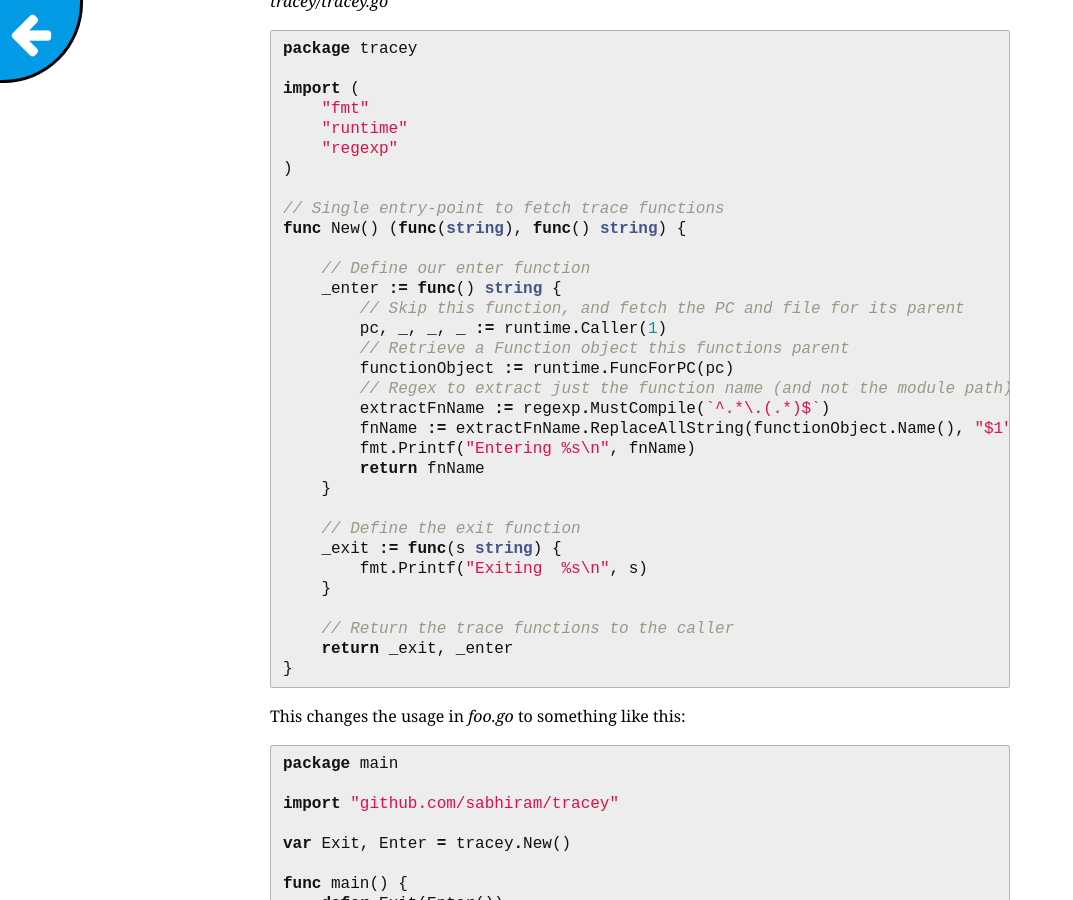
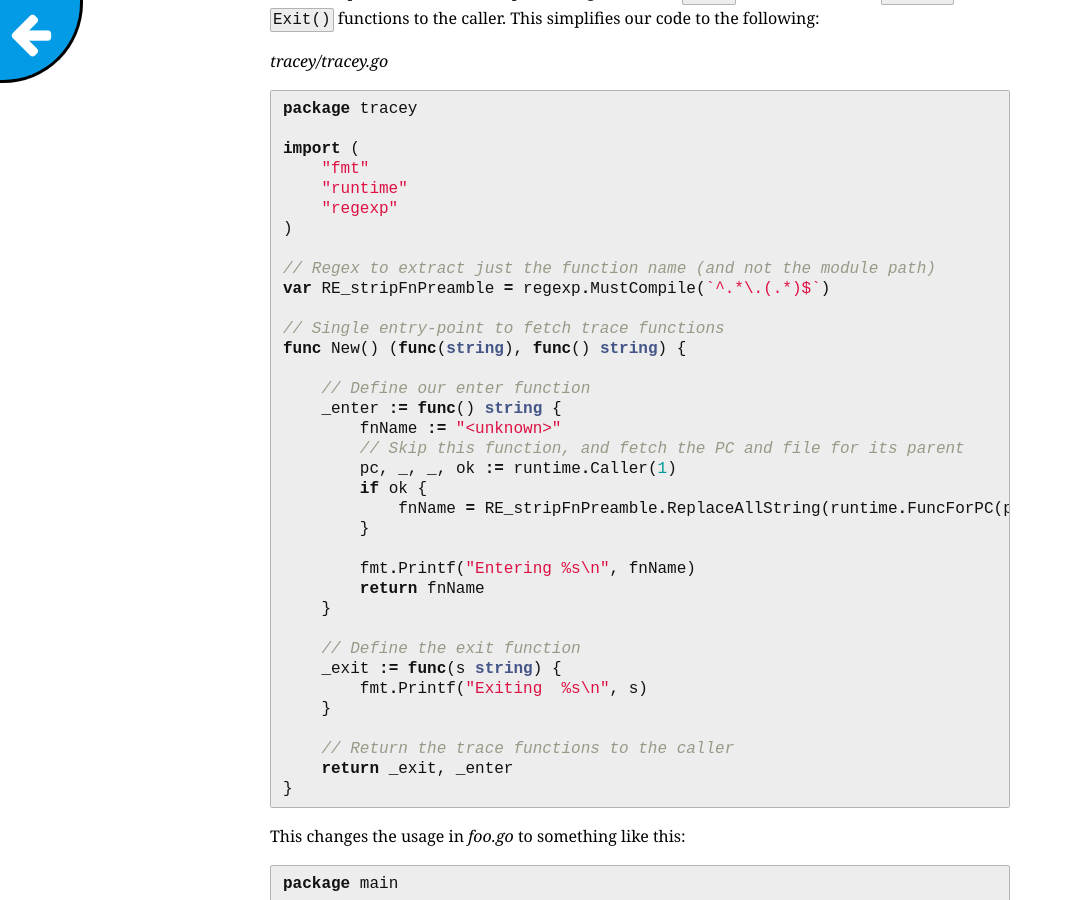
Before and after one commit to sabhiram/sabhiram.github.io, a Jekyll site: the page built from _posts/2015-01-29-golang_trace_fns_part_2.md, in a window 1280 px wide and 900 px high, scrolled down 1806 px. Shown: the whole window, without its empty margins (0-1073 px from the left). Built offline with Jekyll 4.4.1, drawn with Linux system fonts in a browser that asks for light colours; nearby versions of some CDN libraries; comment, search, counter and statistics services are not loaded; some of the changed text lies outside the part shown.

Commit message:
Implement reddit / disquss feedback, ty interwebs

```diff
--- a/_posts/2015-01-29-golang_trace_fns_part_2.md
+++ b/_posts/2015-01-29-golang_trace_fns_part_2.md
@@ -29,14 +29,17 @@ import (
     "regexp"
 )
 
+// Regex to extract just the function name (and not the module path)
+var RE_stripFnPreamble = regexp.MustCompile(`^.*\.(.*)$`)
+
 func Enter() string {
+    fnName := "<unknown>"
     // Skip this function, and fetch the PC and file for its parent
-    pc, _, _, _ := runtime.Caller(1)
-    // Retrieve a Function object this functions parent
-    functionObject := runtime.FuncForPC(pc)
-    // Regex to extract just the function name (and not the module path)
-    extractFnName := regexp.MustCompile(`^.*\.(.*)$`)
-    fnName := extractFnName.ReplaceAllString(functionObject.Name(), "$1")
+    pc, _, _, ok := runtime.Caller(1)
+    if ok {
+        fnName = RE_stripFnPreamble.ReplaceAllString(runtime.FuncForPC(pc).Name(), "$1")
+    }
+
     fmt.Printf("Entering %s\n", fnName)
     return fnName
 }
@@ -82,18 +85,21 @@ import (
     "regexp"
 )
 
+// Regex to extract just the function name (and not the module path)
+var RE_stripFnPreamble = regexp.MustCompile(`^.*\.(.*)$`)
+
 // Single entry-point to fetch trace functions
 func New() (func(string), func() string) {
 
     // Define our enter function
     _enter := func() string {
+        fnName := "<unknown>"
         // Skip this function, and fetch the PC and file for its parent
-        pc, _, _, _ := runtime.Caller(1)
-        // Retrieve a Function object this functions parent
-        functionObject := runtime.FuncForPC(pc)
-        // Regex to extract just the function name (and not the module path)
-        extractFnName := regexp.MustCompile(`^.*\.(.*)$`)
-        fnName := extractFnName.ReplaceAllString(functionObject.Name(), "$1")
+        pc, _, _, ok := runtime.Caller(1)
+        if ok {
+            fnName = RE_stripFnPreamble.ReplaceAllString(runtime.FuncForPC(pc).Name(), "$1")
+        }
+
         fmt.Printf("Entering %s\n", fnName)
         return fnName
     }
@@ -241,12 +247,14 @@ func New(opts *Options) (func(string), func() string) {
     // Define our enter function
     _enter := func() string {
         defer _incrementDepth()
+
+        fnName := "<unknown>"
         // Skip this function, and fetch the PC and file for its parent
-        pc, _, _, _ := runtime.Caller(1)
-        // Retrieve a Function object this functions parent
-        functionObject := runtime.FuncForPC(pc)
-        // Regex to extract just the function name (and not the module path)
-        fnName := RE_stripFnPreamble.ReplaceAllString(functionObject.Name(), "$1")
+        pc, _, _, ok := runtime.Caller(1)
+        if ok {
+            fnName = RE_stripFnPreamble.ReplaceAllString(runtime.FuncForPC(pc).Name(), "$1")
+        }
+
         fmt.Printf("%sEntering %s\n", _spacify(), fnName)
         return fnName
     }
```
Also changed, not shown: _posts/2015-01-21-golang_trace_fns_part_1.md (+10 -7 lines).
